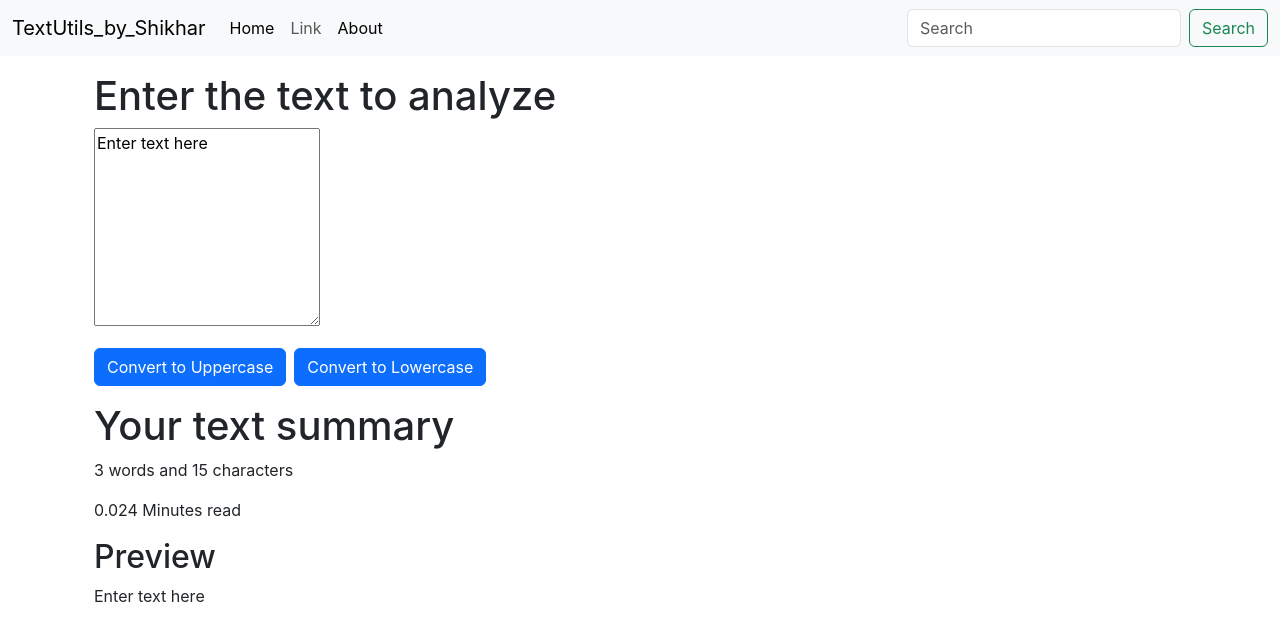
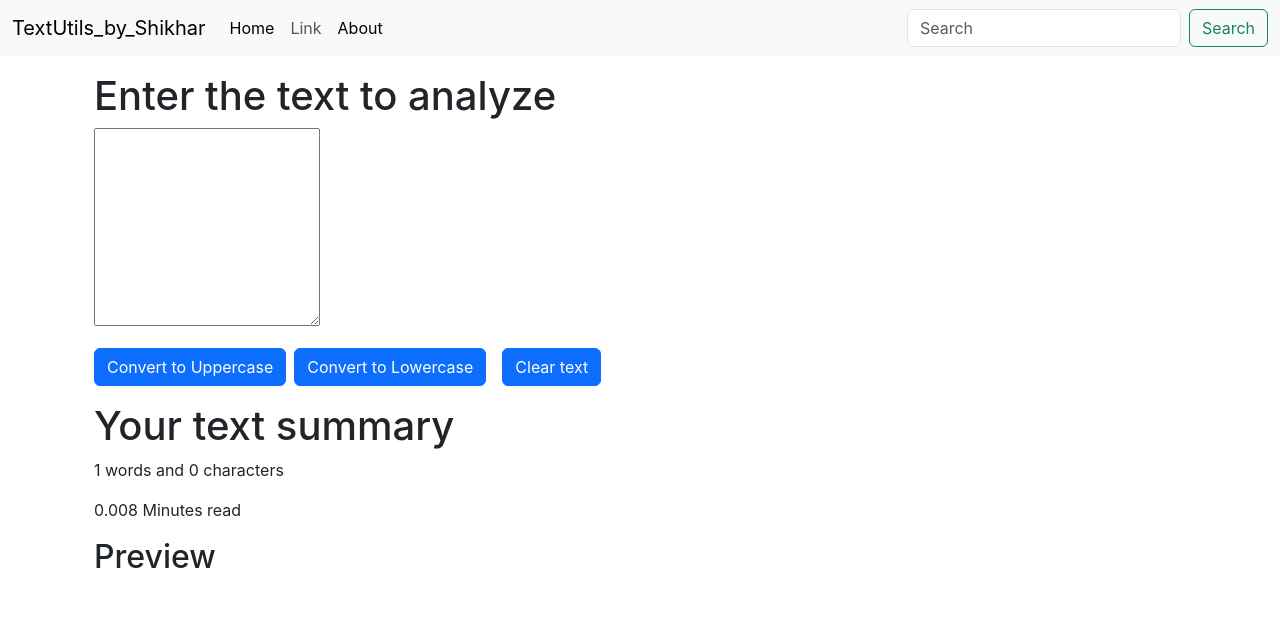
Before and after one commit to shikhar5647/React_Learning, a React (Create React App) app in the folder text_utils/: page / in a window 1280 px wide. Shown: the top 640 px of the page. Built offline with nearby package versions, Linux system fonts and the light colour scheme.

Commit message:
clear_text

```diff
--- a/text_utils/src/components/TextForm.js
+++ b/text_utils/src/components/TextForm.js
@@ -11,11 +11,16 @@
         let newText=text.toLowerCase();
         setText(newText);
     }
+    const handleClClick=()=>{
+        console.log("Clear text was clicked");
+        let newText="";
+        setText(newText);
+    }
     const handleOnChange=(event)=>{
         console.log("On change");
         setText(event.target.value);
     }
-    const [text,setText]=useState('Enter text here');
+    const [text,setText]=useState('');
     return (
         <>
         <div className="container">
@@ -25,6 +30,7 @@
             </div>
             <button className='btn btn-primary' onClick={handleUpClick}>Convert to Uppercase</button>
             <button className='btn btn-primary mx-2' onClick={handleLoClick}>Convert to Lowercase</button>
+            <button className='btn btn-primary mx-2' onClick={handleClClick}>Clear text</button>
         </div>
         <div className="container my-3">
             <h1>Your text summary</h1>
```
